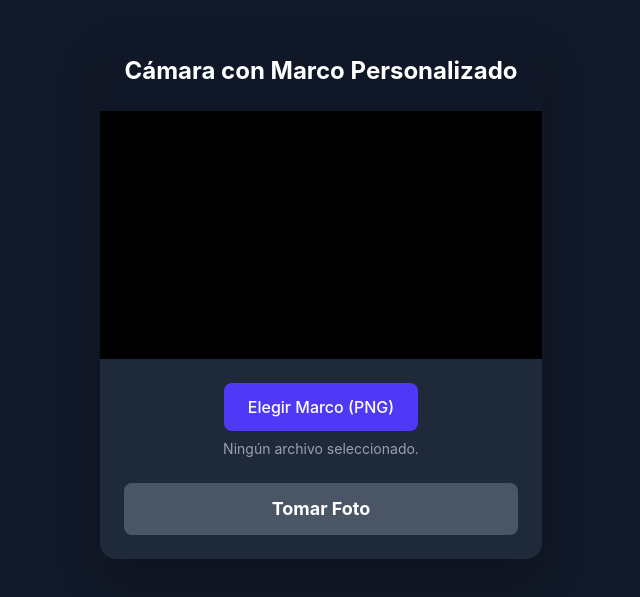
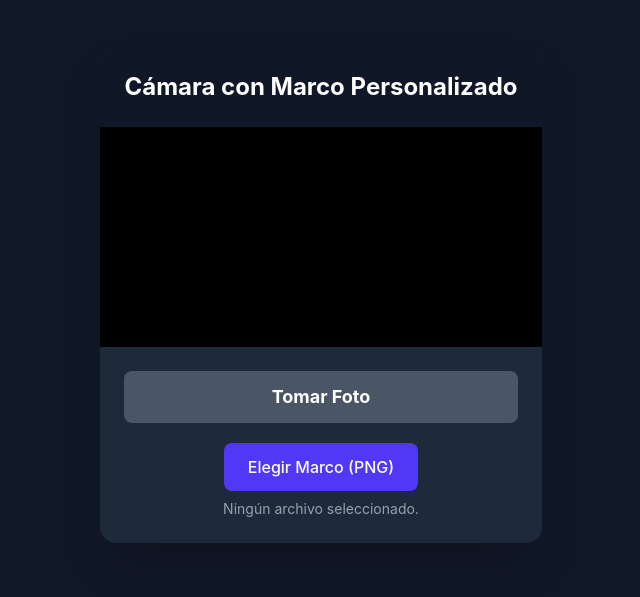
Before and after one commit to programador2Iteractiva/photo-frame, a React (Vite) app: page / in a window 1280 px wide. Shown: the part 105-702 px from the top of the page, without its empty margins (319-959 px from the left). Built offline with nearby package versions, Linux system fonts and the light colour scheme; no server answers.

Commit message:
feat: add react-icons dependency and implement responsive design for mobile devices

```diff
--- a/package.json
+++ b/package.json
@@ -13,6 +13,7 @@
     "@tailwindcss/vite": "^4.1.12",
     "react": "^19.1.1",
     "react-dom": "^19.1.1",
+    "react-icons": "^5.5.0",
     "tailwindcss": "^4.1.12"
   },
   "devDependencies": {
--- a/src/App.jsx
+++ b/src/App.jsx
@@ -1,14 +1,21 @@
-import React from 'react';
-import { CameraProvider, useCameraContext } from './context/CameraContext';
-import CameraView from './components/CameraView';
-import Controls from './components/Controls';
-import ResultDisplay from './components/ResultDisplay';
+import React from "react";
+import { CameraProvider, useCameraContext } from "./context/CameraContext";
+import CameraView from "./components/CameraView";
+import Controls from "./components/Controls";
+import ResultDisplay from "./components/ResultDisplay";
+import useIsMobile from "./hooks/useIsMobile";
 
 function App() {
+  const isMobile = useIsMobile(); // 2. Llama al hook y guarda el resultado en la variable
+
   return (
     <CameraProvider>
       <div className="w-full max-w-2xl mx-auto bg-gray-800 rounded-2xl shadow-2xl overflow-hidden">
-        <h1 className="text-2xl font-bold text-center p-6 bg-gray-900">Cámara con Marco Personalizado</h1>
+        {!isMobile && (
+          <h1 className="text-2xl font-bold text-center p-6 bg-gray-900">
+            Cámara con Marco Personalizado
+          </h1>
+        )}
 
         <CameraView />
         <Controls />
--- a/src/components/CameraView.jsx
+++ b/src/components/CameraView.jsx
@@ -6,11 +6,11 @@ const CameraView = () => {
   const frameSrc = frameFile ? URL.createObjectURL(frameFile) : null;
 
   return (
-    <div id="camera-container" className="relative bg-black flex items-center justify-center aspect-video">
-      <video id="camera-feed" ref={videoRef} playsInline autoPlay className="w-full h-full object-cover"></video>
+    <div id="camera-container" className="relative bg-black flex items-center justify-center">
+      <video id="camera-feed" ref={videoRef} playsInline autoPlay className="w-2/3 md:w-full h-full object-cover"></video>
 
       {frameSrc && (
-        <img src={frameSrc} className="absolute top-0 left-0 w-full h-full object-contain pointer-events-none" alt="Marco Superpuesto" />
+        <img src={frameSrc} className="absolute top-0 left-0 w-full h-full object-contain pointer-events-none -rotate-90 md:rotate-0" alt="Marco Superpuesto" />
       )}
 
       {cameraError && (
--- a/src/components/Controls.jsx
+++ b/src/components/Controls.jsx
@@ -1,15 +1,59 @@
-import React from 'react';
-import { useCameraContext } from '../context/CameraContext';
+import React from "react";
+import { useCameraContext } from "../context/CameraContext";
+import useIsMobile from "../hooks/useIsMobile";
+import { FaFileUpload } from "react-icons/fa";
 
 const Controls = () => {
-  const { handleFrameChange, handleCapture, frameName, frameFile } = useCameraContext();
+  const { handleFrameChange, handleCapture, frameName, frameFile } =
+    useCameraContext();
   const isFrameSelected = !!frameFile;
 
+  const isMobile = useIsMobile(); // 2. Llama al hook y guarda el resultado en la variable
+
   return (
-    <div className="p-6 space-y-6">
+    <div className="p-6 gap-5 flex items-center justify-center md:flex-col">
+      {isMobile ? (
+        <button
+          onClick={handleCapture}
+          disabled={!isFrameSelected}
+          className="bg-white w-26 h-26 rounded-full disabled:bg-gray-500"
+        />
+      ) : (
+        <button
+          onClick={handleCapture}
+          disabled={!isFrameSelected}
+          className="w-full bg-green-600 hover:bg-green-700 text-white font-bold py-3 px-4 rounded-lg text-lg transition-all duration-200 disabled:bg-gray-600 disabled:cursor-not-allowed flex items-center justify-center"
+        >
+          Tomar Foto
+        </button>
+      )}
+
+      {isMobile ? (
+        <button
+          onClick={handleCapture}
+          disabled={!isFrameSelected}
+          className="bg-indigo-600 w-20 h-20 rounded-full"
+        >
+          <label
+            htmlFor="frame-upload"
+            className="-rotate-90 cursor-pointer inline-flex items-center justify-center px-6 py-3 bg-indigo-600 text-white rounded-lg font-medium transition-colors hover:bg-indigo-700"
+          >
+            <FaFileUpload  />
+          </label>
+          <input
+            type="file"
+            id="frame-upload"
+            accept="image/png"
+            onChange={handleFrameChange}
+            className="hidden"
+          />
+        </button>
+      ) : (
         <div className="text-center">
-        <label htmlFor="frame-upload" className="cursor-pointer inline-flex items-center justify-center px-6 py-3 bg-indigo-600 text-white rounded-lg font-medium transition-colors hover:bg-indigo-700">
-          {/* SVG */}
+          <label
+            htmlFor="frame-upload"
+            className="cursor-pointer inline-flex items-center justify-center px-6 py-3 bg-indigo-600 text-white rounded-lg font-medium transition-colors hover:bg-indigo-700"
+          >
             Elegir Marco (PNG)
           </label>
           <input
@@ -21,15 +65,7 @@ const Controls = () => {
           />
           <p className="text-sm text-gray-400 mt-2">{frameName}</p>
         </div>
-
-      <button
-        onClick={handleCapture}
-        disabled={!isFrameSelected}
-        className="w-full bg-green-600 hover:bg-green-700 text-white font-bold py-3 px-4 rounded-lg text-lg transition-all duration-200 disabled:bg-gray-600 disabled:cursor-not-allowed flex items-center justify-center"
-      >
-        {/* SVG */}
-        Tomar Foto
-      </button>
+      )}
     </div>
   );
 };
--- /dev/null
+++ b/src/hooks/useIsMobile.jsx
@@ -0,0 +1,32 @@
+import { useState, useEffect } from 'react';
+
+/**
+ * Hook personalizado para detectar si la vista actual corresponde a un dispositivo móvil.
+ * @param {number} breakpoint - El ancho máximo en píxeles para considerar como móvil.
+ * @returns {boolean} - Devuelve 'true' si el ancho de la ventana es menor o igual al breakpoint.
+ */
+const useIsMobile = (breakpoint = 1024) => {
+  // 1. Estado para guardar el resultado (true si es móvil, false si no)
+  // Comprueba el valor inicial al cargar la página.
+  const [isMobile, setIsMobile] = useState(window.innerWidth <= breakpoint);
+
+  useEffect(() => {
+    // 2. Función que se ejecuta cada vez que la ventana cambia de tamaño.
+    const handleResize = () => {
+      setIsMobile(window.innerWidth <= breakpoint);
+    };
+
+    // 3. Se añade un "oyente" al evento 'resize' de la ventana.
+    window.addEventListener('resize', handleResize);
+
+    // 4. Se retorna una función de limpieza para eliminar el "oyente"
+    // cuando el componente que usa el hook se desmonta. Esto es una buena práctica.
+    return () => {
+      window.removeEventListener('resize', handleResize);
+    };
+  }, [breakpoint]); // El efecto se volverá a ejecutar solo si el breakpoint cambia.
+
+  return isMobile;
+};
+
+export default useIsMobile;
```
Also changed, not shown: src/index.css (line endings or trailing spaces), 1 other file (tests, documents, lock files or other folders). Lines whose indentation alone changed are shown as unchanged.
